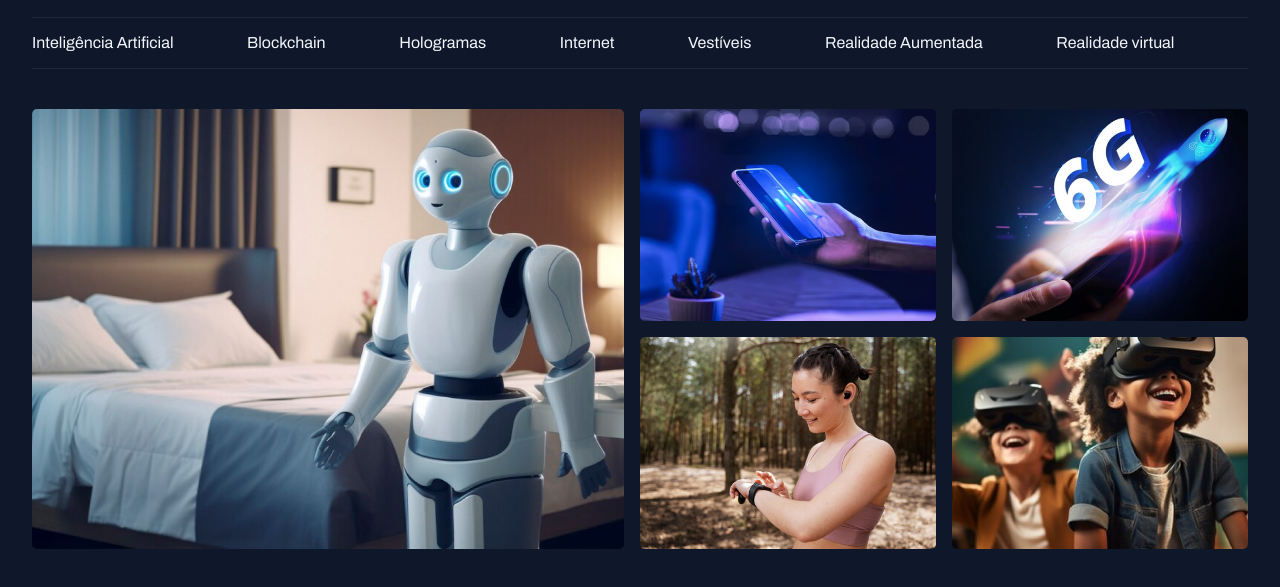
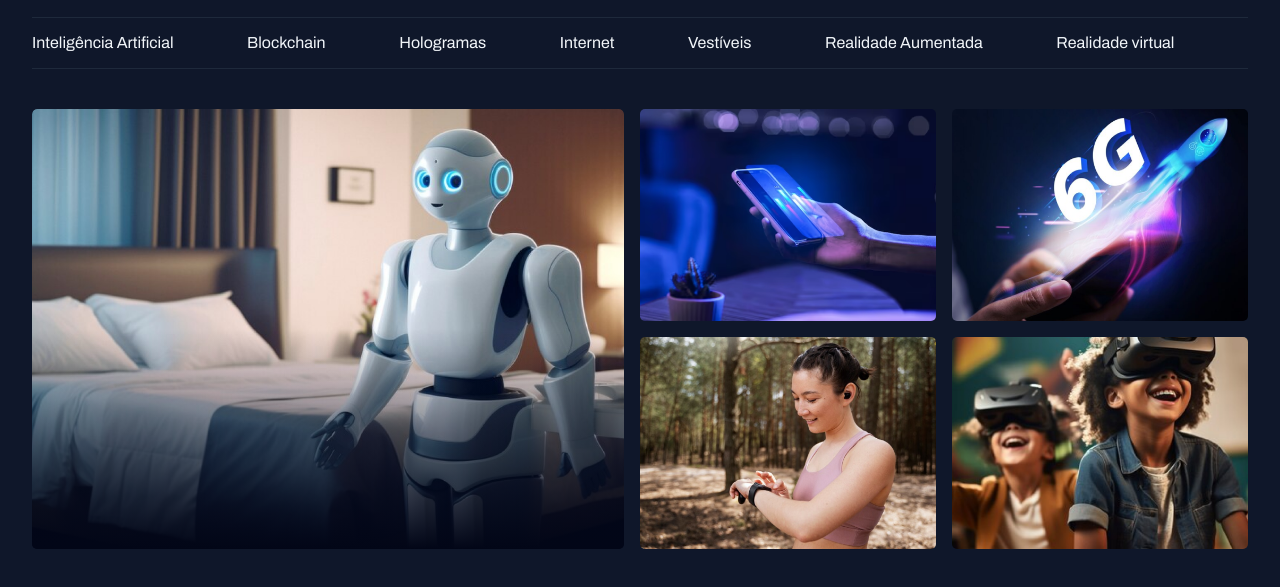
Before and after one commit to adrianomurilojr/projeto-portal-de-noticias, a plain HTML site: page index.html in a window 1280 px wide. Shown: the part 55-642 px from the top of the page. Drawn offline with Linux system fonts and the light colour scheme.

Commit message:
adicionando fundo com degradê

```diff
--- a/index.html
+++ b/index.html
@@ -45,7 +45,7 @@
 
     <main class="container grid">
       <section id="featured" class="grid grid-flow-col gap-16">
-        <div>
+        <div class="card">
           <img src="assets/image/Image 01.png" alt="imagem robo" />
         </div>
 
--- a/style/section.css
+++ b/style/section.css
@@ -4,4 +4,18 @@
     object-fit: cover;
     border-radius: 5px;
   }
+
+   .card { /*adicionando fundo com degradê */
+    position: relative;
+    border-radius: 5px;
+    overflow: hidden;
+
+    &::before {
+      content: '';
+      position: absolute;
+      inset: 0;
+      top: 50%;
+      background: linear-gradient(180deg, transparent 0%, #020617);
+    }
+  }
 }
```
Also changed, not shown: style/utility.css (line endings or trailing spaces).
